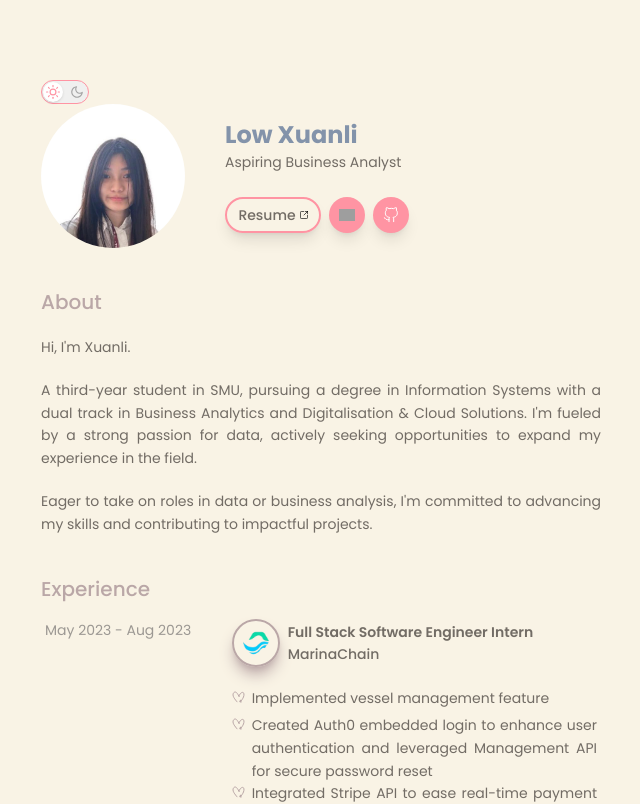
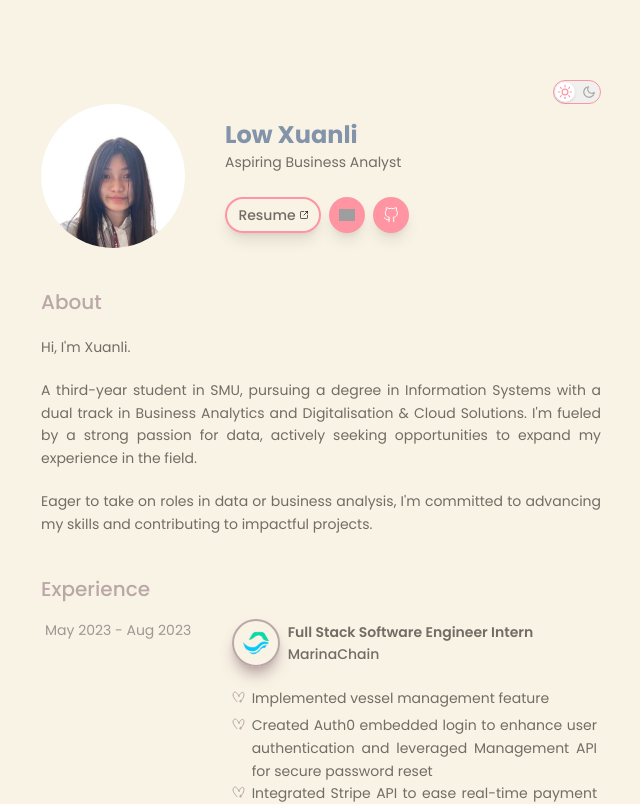
Before and after one commit to xuanli286/portoflio-website, a Vue app: page / in a window 1280 px wide. Shown: the top 804 px of the page, without its empty margins (319-959 px from the left). Built offline with nearby package versions, Linux system fonts and the light colour scheme; grey boxes are pictures that could not be loaded.

Commit message:
add transition of background colors for dark mode

```diff
--- a/src/App.vue
+++ b/src/App.vue
@@ -1,5 +1,5 @@
 <template>
-  <div class="bg-beige min-h-screen font-['Poppins']">
+  <div class="min-h-screen font-['Poppins']">
     <HomeView/>
   </div>
 </template>
--- a/src/views/HomeView.vue
+++ b/src/views/HomeView.vue
@@ -1,17 +1,22 @@
 <template>
+  <div
+    class="bg-container"
+    :class="{'bg-black': isDarkMode}"
+  >
     <div class="mx-auto max-w-screen-sm py-20 md:px-10 px-5 text-grey md:text-justify text-sm leading-relaxed">
+      <div class="flex justify-end">
         <label for="switch" class="relative">
           <input type="checkbox" id="switch" name="switch" hidden class="peer" @click="isDarkMode=!isDarkMode">
           <span class="absolute inset-0 h-5 w-5 my-auto left-0.5 rounded-full bg-white shadow transition-transform duration-300 peer-checked:translate-x-6 flex items-center justify-center">
             <img v-if="isDarkMode" class="w-3.5 mx-auto" src="@/assets/icons/moon_hover.svg" alt="">
             <img v-else class="w-3.5 mx-auto" src="@/assets/icons/sun_hover.svg" alt="">
           </span>
-      <span class="w-12 h-6 border flex items-center jsutify-center rounded-full bg-grey-25 transition duration-300 peer-checked:bg-pink border-pink">
+          <span class="w-12 h-6 border flex items-center jsutify-center rounded-full bg-grey-25 transition duration-300 peer-checked:bg-pink border-pink cursor-pointer">
             <img class="w-3.5 mx-auto mr-1" src="@/assets/icons/sun.svg" alt="">
             <img  class="w-3.5 ml-auto mr-1" src="@/assets/icons/moon.svg" alt="">
           </span>
         </label>
-
+      </div>
       <div class="flex">
         <img class="rounded-full w-36 border-3 border-grey-25" src="@/assets/me.jpg" alt="">
         <div class="my-auto md:pl-10 pl-2">
@@ -31,7 +36,6 @@
           </div>
         </div>
       </div>
-
       <div class="mt-10 text-justify" @mouseenter="isAbout=true" @mouseleave="isAbout=false">
         <p class="text-purple text-xl font-medium mb-5">About</p>
         <p :class="{'animate-pulse': isAbout}">Hi, I'm Xuanli.</p>
@@ -42,7 +46,6 @@
           Eager to take on roles in <span :class="{'text-blue font-semibold': isAbout}">data or business analysis</span>, I'm committed to advancing my skills and contributing to impactful projects.
         </p>
       </div>
-
       <div class="mt-10">
         <p class="text-purple text-xl font-medium mb-3">Experience</p>
         <a href="https://www.marinachain.io/" class="grid grid-cols-3 gap-2 p-1 rounded-md hover:bg-yellow">
@@ -92,7 +95,6 @@
           </div>
         </a>
       </div>
-
       <div class="mt-10">
         <p class="text-purple text-xl font-medium mb-3">Projects</p>
         <div class="flex border-b-2 border-purple-25">
@@ -111,7 +113,6 @@
             Web Development
           </div>
         </div>
-
         <div v-if="isMachine" class="mt-3">
           <div class="bg-yellow hover:bg-yellow-50 w-full rounded-md px-1 py-4 mb-3" @mouseenter="isSentiment=true" @mouseleave="isSentiment=false">
             <div class="flex items-center mb-2">
@@ -136,7 +137,6 @@
               <img v-else class="h-60" src="@/assets/projects/sentiment_tunes/recommendation.png" alt="">
             </div>
           </div>
-
           <div class="bg-yellow hover:bg-yellow-50 w-full rounded-md px-1 py-4 mb-3" @mouseenter="isWorld=true" @mouseleave="isWorld=false">
             <div class="flex items-center mb-2">
               <p class="font-semibold text-base" :class="{'text-pink':isWorld}">World Happiness Dashboard</p>
@@ -163,7 +163,6 @@
               <img v-else class="h-60" src="@/assets/projects/world_happiness/dashboard.png" alt="">
             </div>
           </div>
-
           <div class="bg-yellow hover:bg-yellow-50 w-full rounded-md px-1 py-4" @mouseenter="isBeer=true" @mouseleave="isBeer=false">
             <div class="flex items-center mb-2">
               <p class="font-semibold text-base" :class="{'text-pink':isBeer}">BeerAdvocates</p>
@@ -184,7 +183,6 @@
             </div>
           </div>
         </div>
-
         <div v-else class="mt-3">
           <div class="bg-yellow hover:bg-yellow-50 w-full rounded-md px-1 py-4 mb-3" @mouseenter="isGoldman=true" @mouseleave="isGoldman=false">
             <div class="flex items-center mb-2">
@@ -214,7 +212,6 @@
               <img v-else class="h-60" src="@/assets/projects/goldman_sachs/analysis.png" alt="">
             </div>
           </div>
-
           <div class="bg-yellow hover:bg-yellow-50 w-full rounded-md px-1 py-4 mb-3" @mouseenter="isSbrp=true" @mouseleave="isSbrp=false">
             <div class="flex items-center mb-2">
               <p class="font-semibold text-base" :class="{'text-pink':isSbrp}">Skill Based Role Portal (SBRP)</p>
@@ -244,13 +241,11 @@
             </div>
           </div>
         </div>
-
         <a class="mt-3 rounded-md border-pink border-2 p-1 mr-2 flex items-center justify-center shadow-lg hover:shadow-pink transition-transform hover:scale-105" href="https://github.com/xuanli286" target="_blank" @mouseenter="isFullProjects=true" @mouseleave="isFullProjects=false">
           <p class="mr-1">Full list of projects on <span class="font-semibold">Github</span></p>
           <img class="w-2" :style="{ transform: isFullProjects ? 'translateY(-2px)' : 'translateY(0)' }" src="@/assets/icons/window.svg" alt="">
         </a>
       </div>
-
       <div class="mt-40">
         <img class="w-11/12 mx-auto" src="@/assets/contact.svg" alt="Contact">
         <p class="mt-4">Feel free to email me at <u>xuanli.low.2021@scis.smu.edu.sg</u> or connect on socials!</p>
@@ -266,6 +261,7 @@
           <img class="w-5 mr-2" src="@/assets/icons/github_outline.svg" alt="Github">
           <p :class="{'underline decoration-wavy font-medium text-pink' : isGithub}">Github</p>
         </a>
+      </div>
     </div>
   </div>
 </template>
@@ -294,12 +290,39 @@ const isFullProjects = ref(false);
 const isLinkedin = ref(false);
 const isGithub = ref(false);
 
+localStorage.setItem('dark_mode', isDarkMode);
+
 function selectProject() {
   isMachine.value = !isMachine.value;
 }
 </script>
 
 <style>
+.bg-container {
+  position: relative;
+  overflow: hidden;
+  background-color: #f9f3e5;
+  transition: background-color 2s ease;
+}
+
+.bg-container::before {
+  content: '';
+  position: absolute;
+  top: 0;
+  left: 0;
+  right: 0;
+  bottom: 0;
+  z-index: -1;
+  background: #231f19;
+  opacity: 0;
+  transition: opacity 2s ease; /* Should match the transition duration of the background-color */
+  pointer-events: none;
+}
+
+.bg-black::before {
+  opacity: 1;
+}
+
 .custom-list {
   list-style-image: url('@/assets/icons/bullet.svg');
 }
```
Lines whose indentation alone changed are shown as unchanged.
